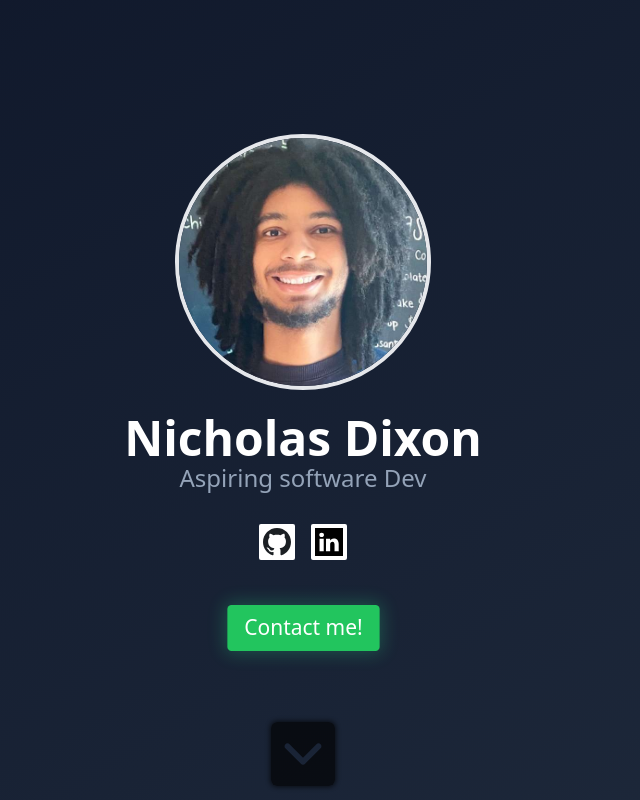
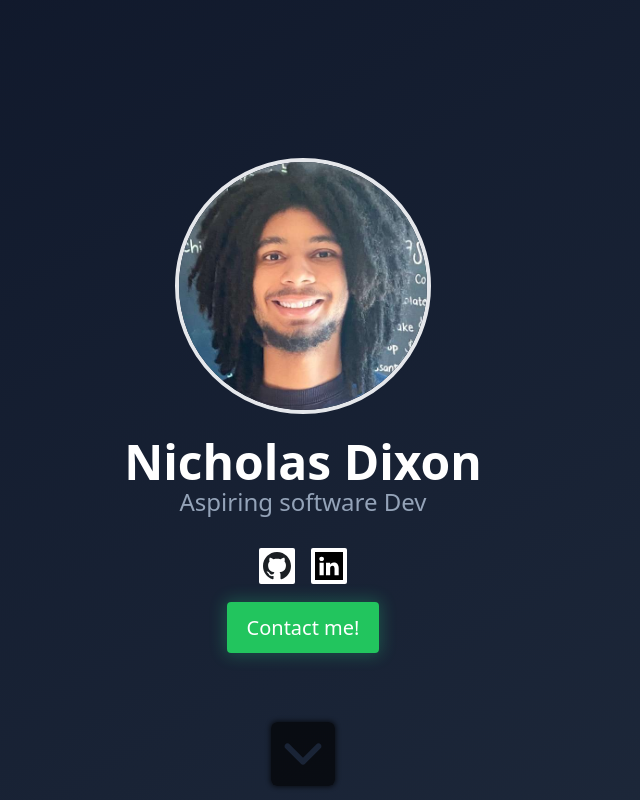
Before and after one commit to CoolCoder54323/Portfolio, a SvelteKit app: page / in a window 1280 px wide. Shown: the top 800 px of the page, without its empty margins (337-977 px from the left). Built offline with nearby package versions, Linux system fonts and the light colour scheme.

Commit message:
fixed bug

```diff
--- a/package.json
+++ b/package.json
@@ -22,6 +22,7 @@
 		"svelte": "^5.15.0",
 		"svelte-check": "^4.1.1",
 		"tailwindcss": "^3.4.17",
+		"ts-node": "^10.9.2",
 		"typescript": "^5.7.2",
 		"vite": "^6.0.5"
 	}
--- a/src/routes/+page.svelte
+++ b/src/routes/+page.svelte
@@ -65,11 +65,10 @@
 </div>
 <div class="w-screen">
 
-<About>
-</About>
-<Projects>
+<About/>
+<Projects/>
 
-</Projects>
+
 <div class="left-1/2 -translate-x-1/2 text-white transform fixed bottom-6 " >
     <button on:click={scrollDown} class="h-12 w-16 transition-all hover:scale-105 {bounce && "bounceIt"}" on:mouseenter={()=> bounce = false}>
         <img class=" {scroll > (pages - 1.5)*pageHeight && "rotate-180"} absolute opacity-65 transition-all hover:opacity-100 -translate-y-6 rounded-md shadow-blackG z-10" src="down-arrow.svg" alt="down arrow">
--- a/src/routes/landing.svelte
+++ b/src/routes/landing.svelte
@@ -21,9 +21,9 @@
             </a>
 
         </div>
-        <button class=" motion-scale-x-in-0 motion-preset-fade-lg text-lg sm:text-xl shadow-greenG m-4 bg-green-500 hover:bg-green-600 px-4 py-2 rounded transition-all scale-105 hover:scale-110">
+        <a href="mailto:nqd@njit.edu" class=" bounceIt text-lg sm:text-xl shadow-greenG m-4 mt-6 bg-green-500 hover:bg-green-600 px-5 py-3 rounded transition-all scale-105 hover:scale-110">
         Contact me!
-        </button>
+        </a>
 
     </div>
 
--- a/tsconfig.json
+++ b/tsconfig.json
@@ -9,7 +9,8 @@
 		"skipLibCheck": true,
 		"sourceMap": true,
 		"strict": true,
-		"moduleResolution": "bundler"
+		"moduleResolution": "bundler",
+		"types": ["svelte"]
 	}
 	// Path aliases are handled by https://svelte.dev/docs/kit/configuration#alias
 	// except $lib which is handled by https://svelte.dev/docs/kit/configuration#files
```
Also changed, not shown: 2 other files (tests, documents, lock files or other folders).
